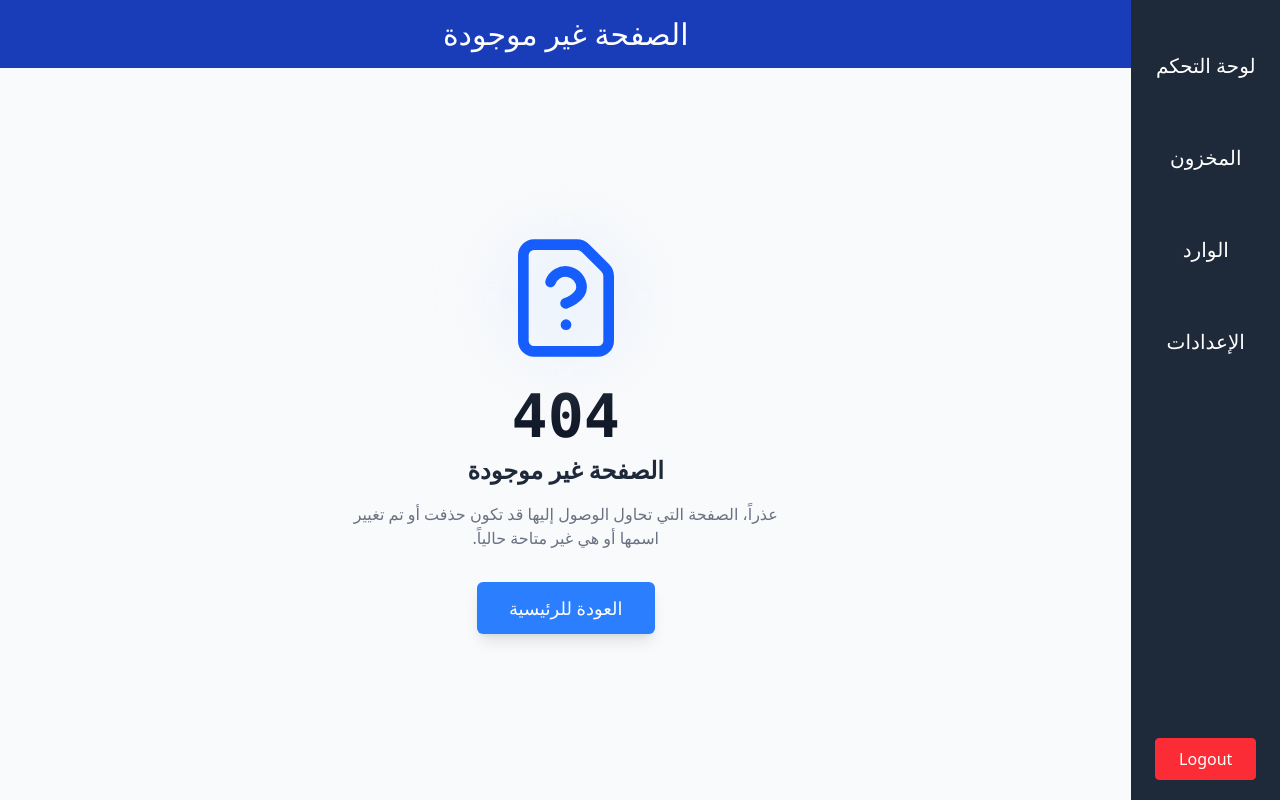
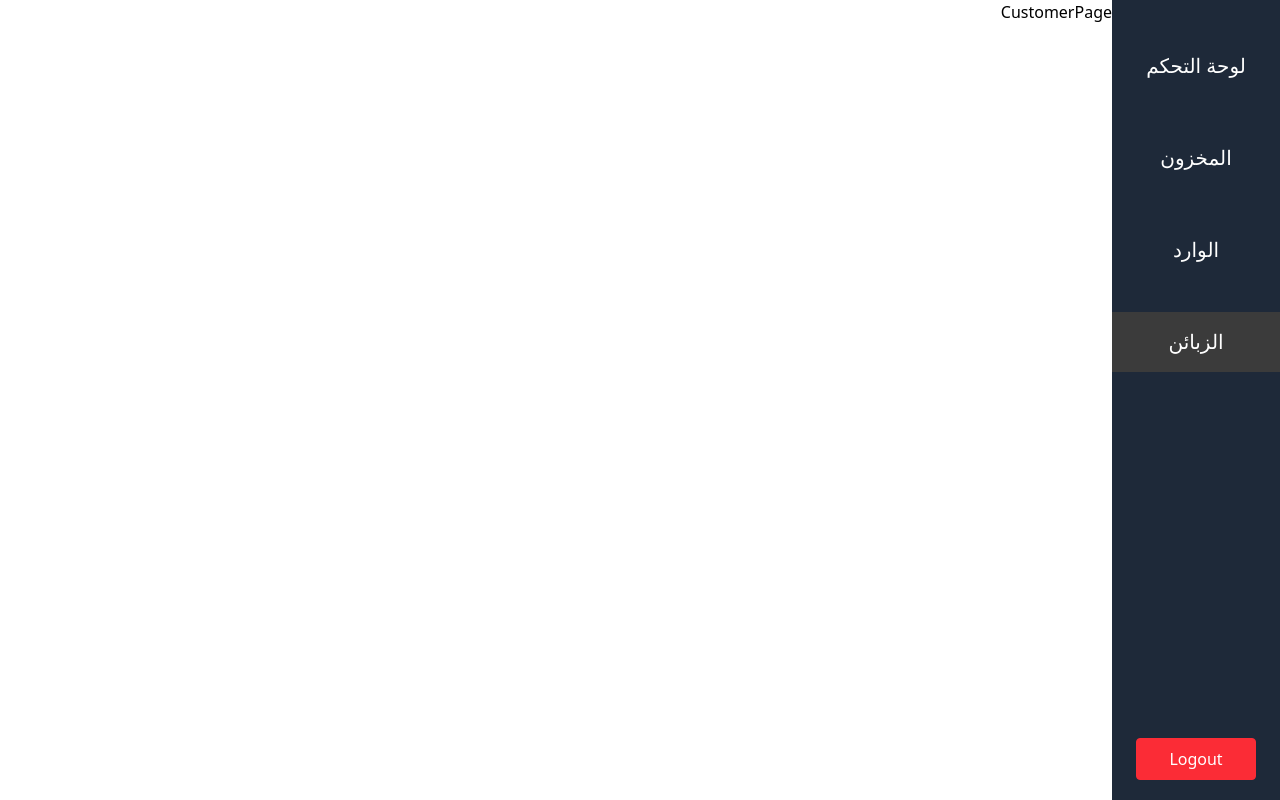
Before and after one commit to amrfoqha/alyasine, a React (Vite) app in the folder Client/: page /customer in a window 1280 px wide. Before the commit this address had no page. Built offline with nearby package versions, Linux system fonts and the light colour scheme; sample sign-in values are in the browser's storage.

Commit message:
init customer feature

```diff
--- a/Client/src/App.jsx
+++ b/Client/src/App.jsx
@@ -10,6 +10,7 @@ import ProductsPage from "./pages/ProductsPage";
 import StockInPage from "./pages/StockInPage";
 import { Toaster } from "react-hot-toast";
 import NotFoundPage from "./pages/NotFoundPage";
+import CustomerPage from "./pages/CustomerPage";
 // import ProfilePage from "./pages/ProfilePage";
 // import SettingsPage from "./pages/SettingsPage";
 function App() {
@@ -31,7 +32,7 @@ function App() {
           <Route path="inventory" element={<InventoryPage />} />
           <Route path="product/:id" element={<ProductsPage />} />
           <Route path="stockin" element={<StockInPage />} />
-
+          <Route path="customer" element={<CustomerPage />} />
           {/* <Route path="profile" element={<ProfilePage />} />
           <Route path="settings" element={<SettingsPage />} /> */}
           <Route path="*" element={<NotFoundPage />} />
--- a/Client/src/components/SideBarComponent.jsx
+++ b/Client/src/components/SideBarComponent.jsx
@@ -60,8 +60,8 @@ const SideBarComponent = () => {
           />
           <NavButton
             navigate={navigate}
-            path="/settings"
-            label="الإعدادات"
+            path="/customer"
+            label="الزبائن"
             setCurrentPath={setCurrentPath}
             currentPath={currentPath}
           />
--- /dev/null
+++ b/Client/src/pages/CustomerPage.jsx
@@ -0,0 +1,7 @@
+import React from "react";
+
+const CustomerPage = () => {
+  return <div>CustomerPage</div>;
+};
+
+export default CustomerPage;
```
Also changed, not shown: 1 other file (tests, documents, lock files or other folders).
